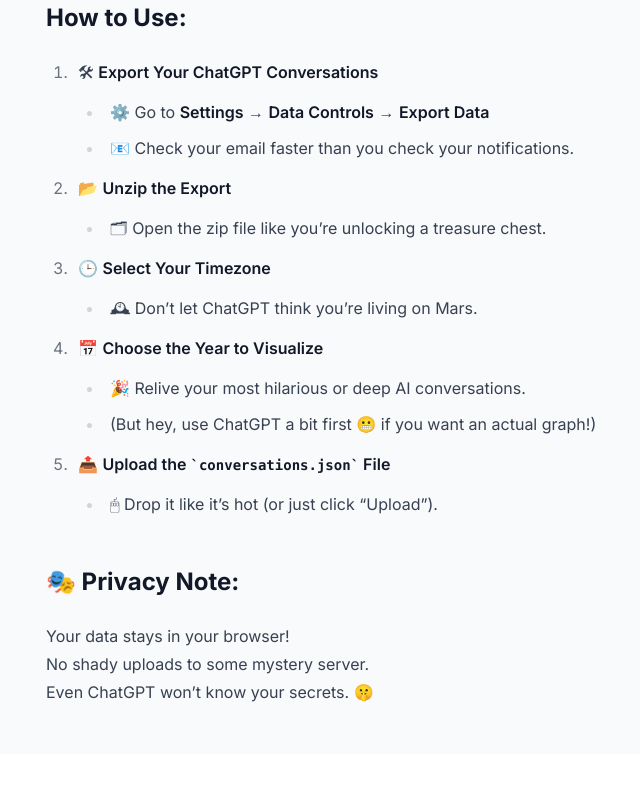
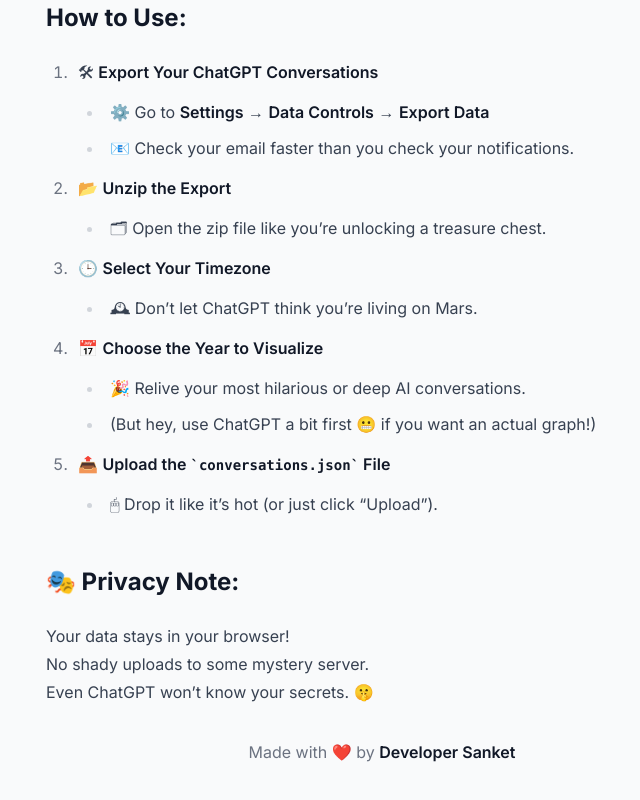
Before and after one commit to Virtuoso633/ChatGpt_Heatmap_Generator, a Next.js app: page / in a window 1280 px wide. Shown: the part 380-1180 px from the top of the page, without its empty margins (258-898 px from the left). Before the commit the page ends 1134 px from the top, so only its background shows below. Built offline with nearby package versions, Linux system fonts and the light colour scheme.

Commit message:
Added India time-zone

```diff
--- a/app/components/HeatmapGenerator.tsx
+++ b/app/components/HeatmapGenerator.tsx
@@ -414,7 +414,8 @@ const HeatmapGenerator: React.FC = () => {
     'US/Eastern',
     'UTC',
     'Europe/London',
-    'Asia/Tokyo'
+    'Asia/Tokyo',
+    'Asia/Kolkata'
   ] as const;
 
   return (
--- a/app/page.tsx
+++ b/app/page.tsx
@@ -159,6 +159,10 @@ export default function Home() {
           No shady uploads to some mystery server.<br />
           Even ChatGPT won&rsquo;t know your secrets. 🤫
         </p>
+
+        <footer className="text-center mt-8 text-gray-500">
+          Made with ❤️ by <strong>Developer Sanket</strong>
+        </footer>
       </div>
     </div>
   )
```
